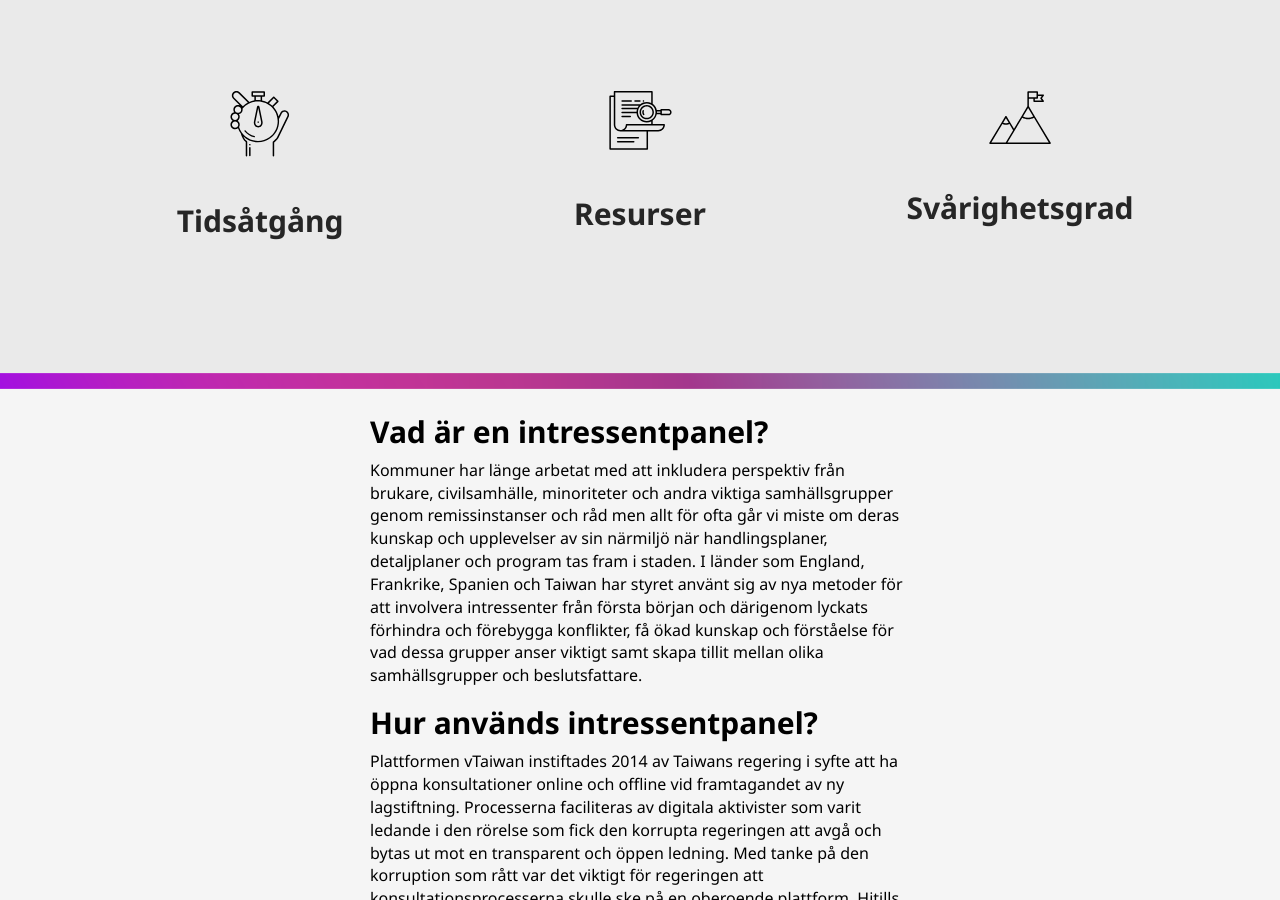
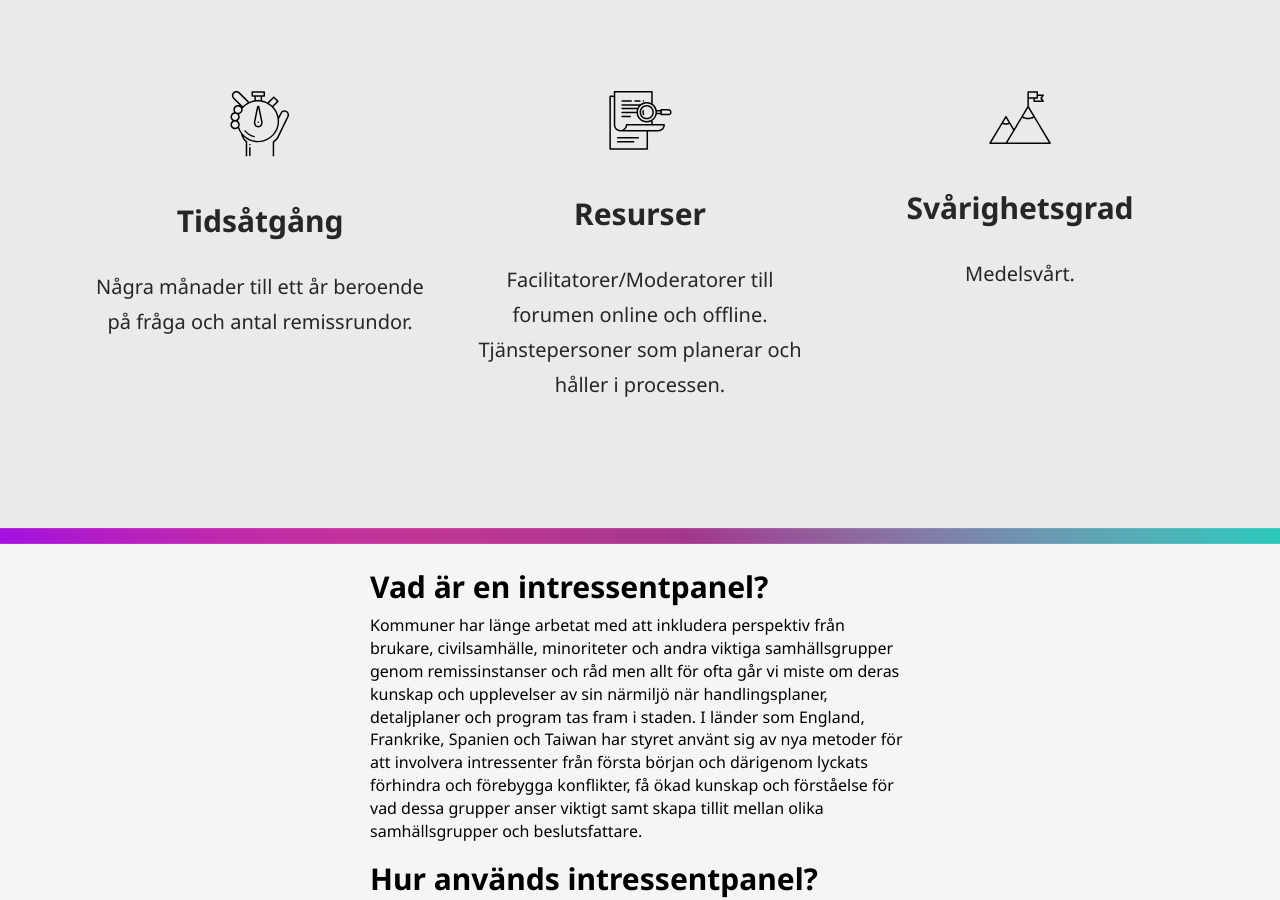
Before and after one commit to digidemlab/demokratiskastader, a Jekyll site: the page built from _posts/2018-05-15-intressentpanel.markdown, in a window 1280 px wide and 900 px high, scrolled down 443 px. Built offline with Jekyll 4.4.1, drawn with Linux system fonts in a browser that asks for light colours.

Commit message:
Updated Intressentpanel

```diff
--- a/_posts/2018-05-15-intressentpanel.markdown
+++ b/_posts/2018-05-15-intressentpanel.markdown
@@ -4,6 +4,11 @@ date: 2018-05-15 14:10:00 +02:00
 categories:
 - metoder
 excerpt: Genomför konsultationer med viktiga intressenter inför ett nytt förslag
+time: Några månader till ett år beroende på fråga och antal remissrundor.
+costs: |
+  Facilitatorer/Moderatorer till forumen online och offline.
+  Tjänstepersoner som planerar och håller i processen.
+difficulty: Medelsvårt.
 quote: "If you engage early enough, you can’t go wrong. If you engage when you have
   no idea how to solve the issue, then you can’t go wrong. If you engage with already
   a draft, it would take very, very high-skilled rhetoric to make this \nwork. That’s
```
